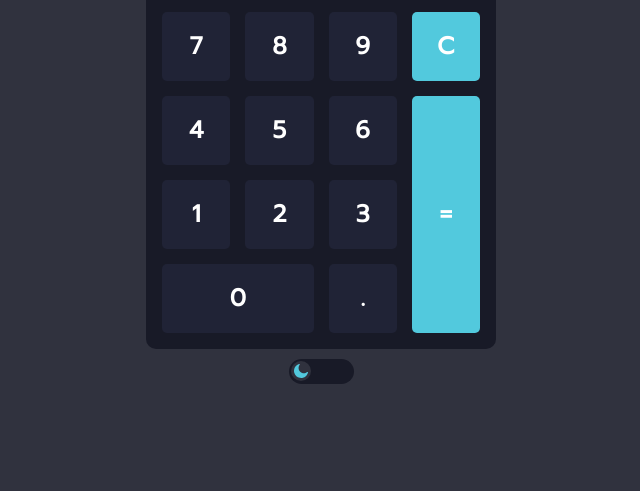
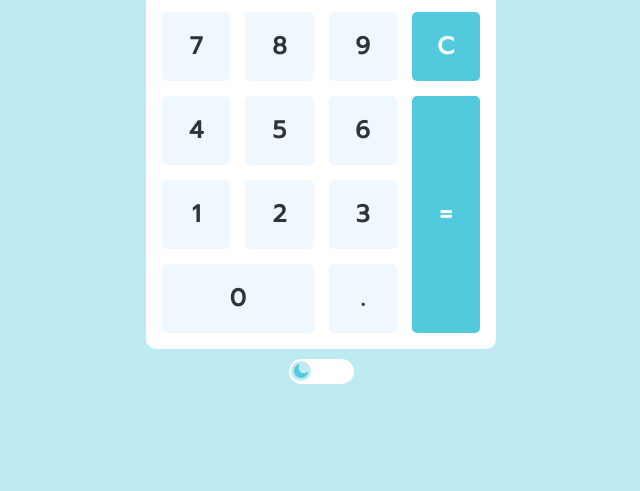
Before and after one commit to nando080/simple-calc-vanilla, a plain HTML site: page index.html in a window 1280 px wide. Shown: the part 309-800 px from the top of the page, without its empty margins (319-959 px from the left). Drawn offline with Linux system fonts and the light colour scheme.

Commit message:
change theme

```diff
--- a/css/style.css
+++ b/css/style.css
@@ -136,7 +136,6 @@ main {
     margin-top: 10px;
     display: flex;
     align-items: center;
-    justify-content: flex-start;
     cursor: pointer;
 }
 
@@ -146,16 +145,16 @@ main {
     width: 20px;
     height: 20px;
     display: flex;
+    align-items: center;
     justify-content: center;
-    align-items: center;
 }
 
 .toggle-button img {
     height: 70%;
 }
 
-main, button, .theme-toggle-container {
-    transition: ease .3s;
+main, button, .theme-toggle-container, .toggle-button {
+    transition: ease .5s;
 }
 
 body.dark {
@@ -181,4 +180,5 @@ main.dark {
 
 .toggle-button.dark {
     background-color: var(--dark-background);
+    transform: translateX(calc(210% - 2.5px));
 }
--- a/index.html
+++ b/index.html
@@ -39,5 +39,6 @@
             <img src="img/moonicon.svg" alt="change theme">
         </div>
     </div>
+    <script src="js/interface.js"></script>
 </body>
 </html>
--- /dev/null
+++ b/js/interface.js
@@ -0,0 +1,12 @@
+const darkThemeItems = document.querySelectorAll(".dark")
+const toggleButton = document.querySelector('.theme-toggle-container')
+
+
+const changeTheme = () => {
+    darkThemeItems.forEach(item => {
+        item.classList.toggle('dark')
+    })
+}
+
+toggleButton.addEventListener('click', changeTheme)
+changeTheme()
```
